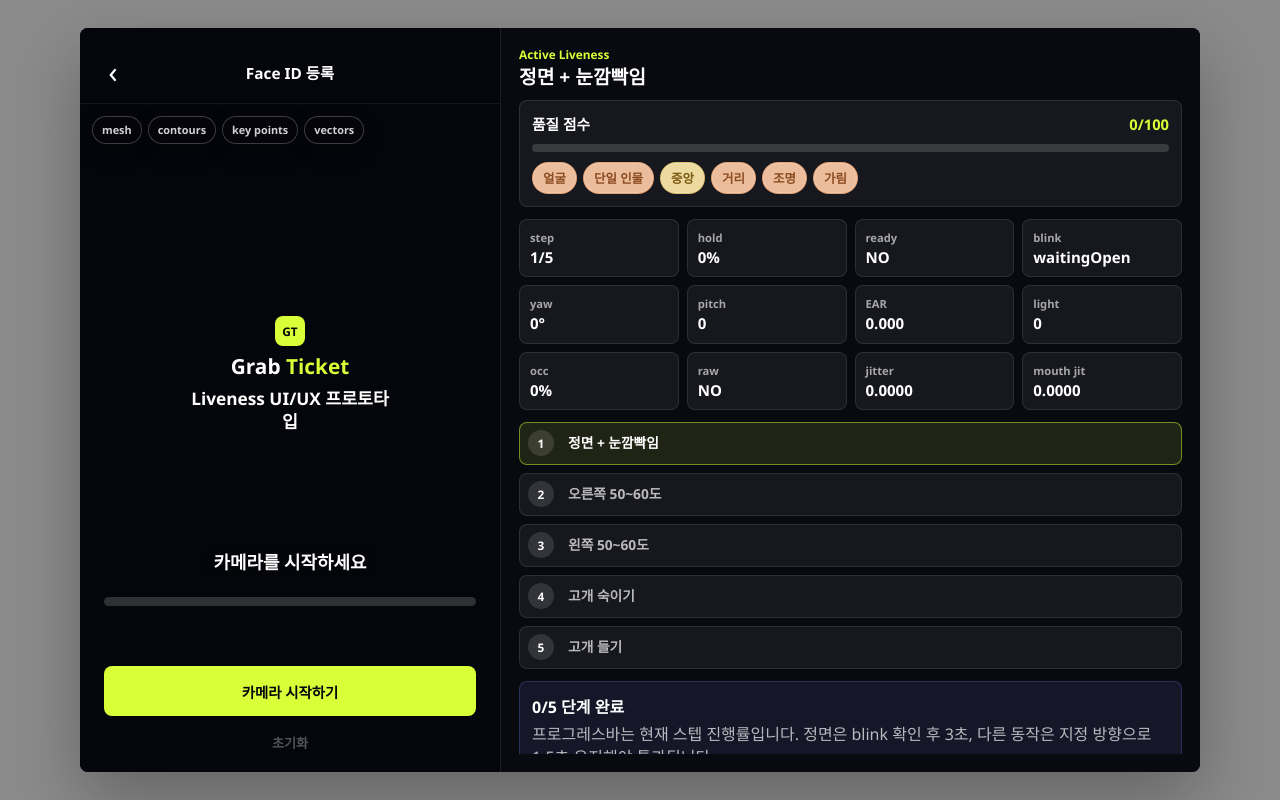
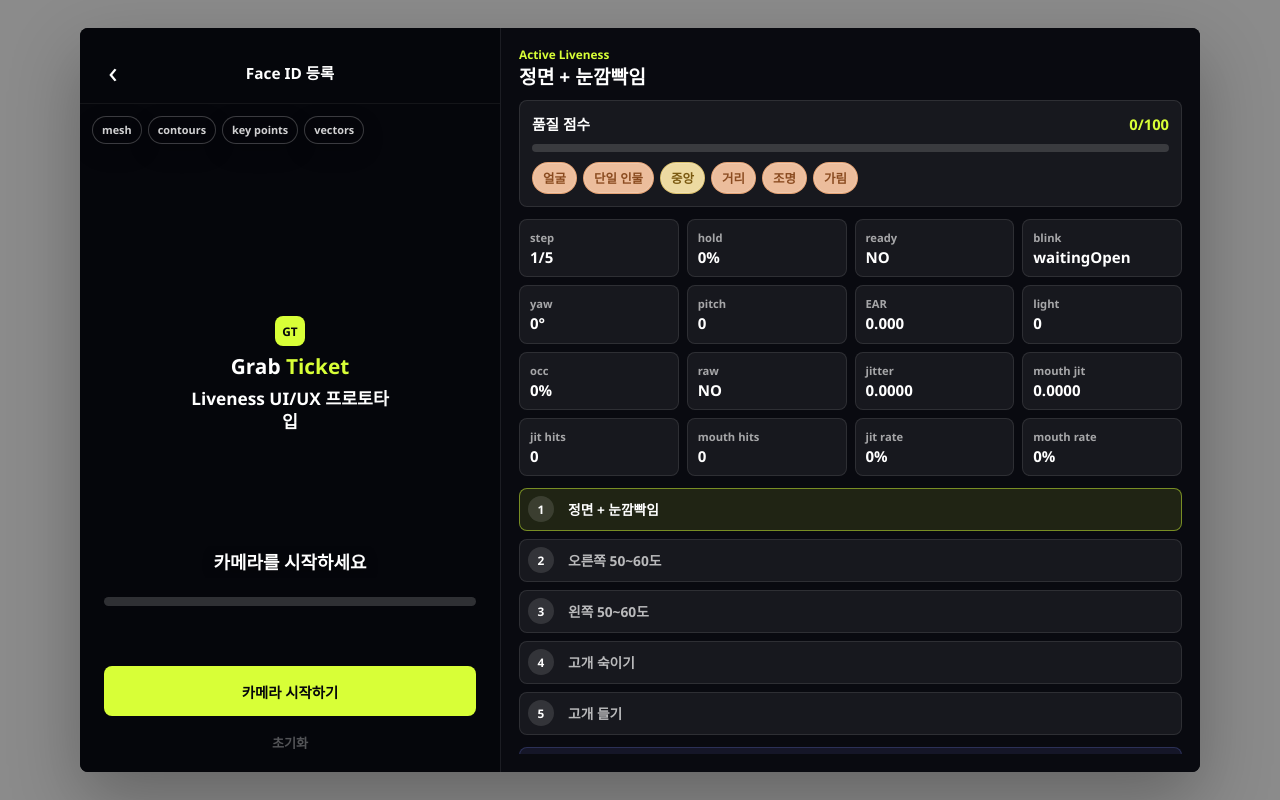
Before and after one commit to LotusRoot-Tempura/livenessproto, a Next.js app: page / in a window 1280 px wide. Built offline with nearby package versions, Linux system fonts and the light colour scheme.

Commit message:
Use jitter spike rate for occlusion detection

```diff
--- a/src/components/ActiveLivenessPrototype.tsx
+++ b/src/components/ActiveLivenessPrototype.tsx
@@ -39,6 +39,10 @@ type LivenessMetrics = {
   eyeJitter: number;
   noseJitter: number;
   mouthJitter: number;
+  jitterSpikeRatio: number;
+  jitterSpikeCount: number;
+  mouthJitterSpikeRatio: number;
+  mouthJitterSpikeCount: number;
   yawRatio: number;
   pitchRatio: number;
   faceWidth: number;
@@ -105,6 +109,9 @@ type OcclusionHistoryFrame = {
   score: number;
   rawClear: boolean;
   severeJitter: boolean;
+  jitterSpike: boolean;
+  mouthJitterSpike: boolean;
+  hardJitterSpike: boolean;
 };
 
 const FACE_OVAL = [
@@ -148,6 +155,8 @@ const OCCLUSION_DROPOUT_GRACE_MS = 480;
 const OCCLUSION_MIN_HISTORY_MS = 360;
 const OCCLUSION_PASS_SCORE = 0.74;
 const OCCLUSION_PASS_RATIO = 0.62;
+const LANDMARK_JITTER_SPIKE_THRESHOLD = 0.01;
+const LANDMARK_JITTER_HARD_SPIKE_THRESHOLD = 0.02;
 const initialVisualLayers: VisualLayerState = {
   mesh: false,
   contours: false,
@@ -203,6 +212,10 @@ const initialMetrics: LivenessMetrics = {
   eyeJitter: 0,
   noseJitter: 0,
   mouthJitter: 0,
+  jitterSpikeRatio: 0,
+  jitterSpikeCount: 0,
+  mouthJitterSpikeRatio: 0,
+  mouthJitterSpikeCount: 0,
   yawRatio: 0,
   pitchRatio: 0,
   faceWidth: 0,
@@ -1024,6 +1037,15 @@ export function ActiveLivenessPrototype() {
     frameScore: number,
     jitterSignal: LandmarkJitterSignal,
   ) => {
+    const jitterSpike =
+      jitterSignal.global > LANDMARK_JITTER_SPIKE_THRESHOLD ||
+      jitterSignal.mouth > LANDMARK_JITTER_SPIKE_THRESHOLD;
+    const mouthJitterSpike = jitterSignal.mouth > LANDMARK_JITTER_SPIKE_THRESHOLD;
+    const hardJitterSpike =
+      jitterSignal.global > LANDMARK_JITTER_HARD_SPIKE_THRESHOLD ||
+      jitterSignal.mouth > LANDMARK_JITTER_HARD_SPIKE_THRESHOLD ||
+      jitterSignal.eyes > LANDMARK_JITTER_HARD_SPIKE_THRESHOLD ||
+      jitterSignal.nose > LANDMARK_JITTER_HARD_SPIKE_THRESHOLD;
     const history = [
       ...occlusionHistoryRef.current.filter((frame) => now - frame.at <= OCCLUSION_HISTORY_MS),
       {
@@ -1031,6 +1053,9 @@ export function ActiveLivenessPrototype() {
         score: frameScore,
         rawClear,
         severeJitter: jitterSignal.severe,
+        jitterSpike,
+        mouthJitterSpike,
+        hardJitterSpike,
       },
     ];
     occlusionHistoryRef.current = history;
@@ -1040,20 +1065,53 @@ export function ActiveLivenessPrototype() {
     const averageScore = average(history.map((frame) => frame.score));
     const passRatio = history.filter((frame) => frame.rawClear || frame.score >= OCCLUSION_PASS_SCORE).length / Math.max(1, history.length);
     const severeRatio = history.filter((frame) => frame.severeJitter).length / Math.max(1, history.length);
+    const jitterSpikeCount = history.filter((frame) => frame.jitterSpike).length;
+    const mouthJitterSpikeCount = history.filter((frame) => frame.mouthJitterSpike).length;
+    const hardJitterSpikeCount = history.filter((frame) => frame.hardJitterSpike).length;
+    const jitterSpikeRatio = jitterSpikeCount / Math.max(1, history.length);
+    const mouthJitterSpikeRatio = mouthJitterSpikeCount / Math.max(1, history.length);
+    const hardJitterSpikeRatio = hardJitterSpikeCount / Math.max(1, history.length);
     const enoughHistory = historyMs >= OCCLUSION_MIN_HISTORY_MS;
-    const immediateClear = rawClear && !jitterSignal.severe;
+    const spikePressure = Math.max(
+      clamp01((jitterSpikeRatio - 0.12) / 0.36),
+      clamp01((mouthJitterSpikeRatio - 0.1) / 0.34),
+      clamp01(hardJitterSpikeRatio / 0.12),
+    );
+    const sustainedJitter =
+      enoughHistory &&
+      ((jitterSpikeCount >= 6 && jitterSpikeRatio >= 0.18) ||
+        (mouthJitterSpikeCount >= 5 && mouthJitterSpikeRatio >= 0.14) ||
+        hardJitterSpikeCount >= 2);
+    const temporalScore = clamp01(averageScore * 0.72 + passRatio * 0.18 + (1 - spikePressure) * 0.1 - spikePressure * 0.58);
+    const immediateClear = rawClear && !jitterSignal.severe && !jitterSpike;
     const stableClear =
       enoughHistory &&
+      !sustainedJitter &&
       averageScore >= OCCLUSION_PASS_SCORE &&
       passRatio >= OCCLUSION_PASS_RATIO &&
       severeRatio < 0.34;
-    const warmingUpClear = !enoughHistory && frameScore >= OCCLUSION_PASS_SCORE && severeRatio < 0.34;
+    const warmingUpClear = !enoughHistory && frameScore >= OCCLUSION_PASS_SCORE && severeRatio < 0.34 && hardJitterSpikeCount === 0;
+
+    if (sustainedJitter) {
+      return {
+        clear: false,
+        score: temporalScore,
+        jitterSpikeRatio,
+        jitterSpikeCount,
+        mouthJitterSpikeRatio,
+        mouthJitterSpikeCount,
+      };
+    }
 
     if (immediateClear || stableClear || warmingUpClear) {
       lastOcclusionClearAtRef.current = now;
       return {
         clear: true,
-        score: clamp01(averageScore * 0.82 + passRatio * 0.18),
+        score: temporalScore,
+        jitterSpikeRatio,
+        jitterSpikeCount,
+        mouthJitterSpikeRatio,
+        mouthJitterSpikeCount,
       };
     }
 
@@ -1062,17 +1120,27 @@ export function ActiveLivenessPrototype() {
       lastClearAt !== null &&
       now - lastClearAt <= OCCLUSION_DROPOUT_GRACE_MS &&
       averageScore >= 0.58 &&
-      severeRatio < 0.46
+      severeRatio < 0.46 &&
+      jitterSpikeRatio < 0.32 &&
+      hardJitterSpikeRatio < 0.12
     ) {
       return {
         clear: true,
-        score: clamp01(averageScore * 0.82 + passRatio * 0.18),
+        score: temporalScore,
+        jitterSpikeRatio,
+        jitterSpikeCount,
+        mouthJitterSpikeRatio,
+        mouthJitterSpikeCount,
       };
     }
 
     return {
       clear: false,
-      score: clamp01(averageScore * 0.82 + passRatio * 0.18),
+      score: temporalScore,
+      jitterSpikeRatio,
+      jitterSpikeCount,
+      mouthJitterSpikeRatio,
+      mouthJitterSpikeCount,
     };
   };
 
@@ -1590,9 +1658,16 @@ export function ActiveLivenessPrototype() {
       noseTextureScore,
       mouthTextureScore,
     ]);
+    const currentJitterSpikePenalty = clamp01(
+      (Math.max(jitterSignal.global, jitterSignal.mouth, jitterSignal.eyes, jitterSignal.nose) - LANDMARK_JITTER_SPIKE_THRESHOLD) /
+        (LANDMARK_JITTER_HARD_SPIKE_THRESHOLD - LANDMARK_JITTER_SPIKE_THRESHOLD),
+    );
+    const weightedFrameOcclusionScore = clamp01(
+      componentOcclusionScore * 0.68 + jitterSignal.score * 0.14 + (1 - currentJitterSpikePenalty) * 0.18,
+    );
     const frameOcclusionScore = rawOcclusionClear
-      ? Math.max(0.9, componentOcclusionScore * 0.78 + jitterSignal.score * 0.22)
-      : componentOcclusionScore * 0.78 + jitterSignal.score * 0.22;
+      ? Math.max(0.78, weightedFrameOcclusionScore - currentJitterSpikePenalty * 0.18)
+      : Math.max(0, weightedFrameOcclusionScore - currentJitterSpikePenalty * 0.28);
     const temporalOcclusion = updateTemporalOcclusion(now, rawOcclusionClear, frameOcclusionScore, jitterSignal);
     const occlusionClear = temporalOcclusion.clear;
 
@@ -1620,6 +1695,10 @@ export function ActiveLivenessPrototype() {
       eyeJitter: jitterSignal.eyes,
       noseJitter: jitterSignal.nose,
       mouthJitter: jitterSignal.mouth,
+      jitterSpikeRatio: temporalOcclusion.jitterSpikeRatio,
+      jitterSpikeCount: temporalOcclusion.jitterSpikeCount,
+      mouthJitterSpikeRatio: temporalOcclusion.mouthJitterSpikeRatio,
+      mouthJitterSpikeCount: temporalOcclusion.mouthJitterSpikeCount,
       yawRatio,
       pitchRatio,
       faceWidth: bounds.width,
@@ -1773,6 +1852,22 @@ export function ActiveLivenessPrototype() {
           <span>mouth jit</span>
           <strong>{formatNumber(metrics.mouthJitter, 4)}</strong>
         </div>
+        <div>
+          <span>jit hits</span>
+          <strong>{metrics.jitterSpikeCount}</strong>
+        </div>
+        <div>
+          <span>mouth hits</span>
+          <strong>{metrics.mouthJitterSpikeCount}</strong>
+        </div>
+        <div>
+          <span>jit rate</span>
+          <strong>{Math.round(metrics.jitterSpikeRatio * 100)}%</strong>
+        </div>
+        <div>
+          <span>mouth rate</span>
+          <strong>{Math.round(metrics.mouthJitterSpikeRatio * 100)}%</strong>
+        </div>
       </div>
 
       <div className="liveness-steps">
```
